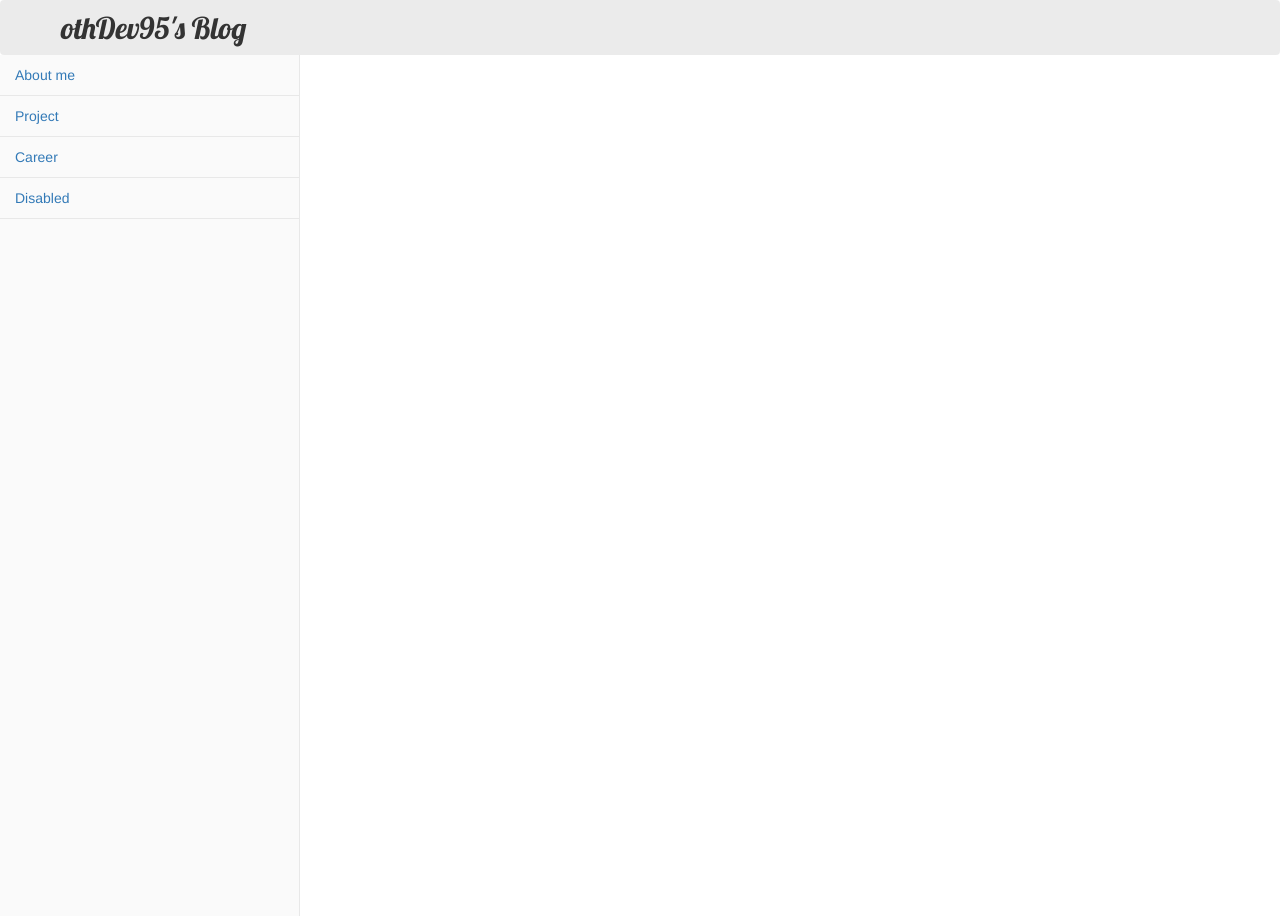
After one commit to ohtaehyun/djangoTest, a Django app: template blog/templates/blog/base.html in a window 1280 px wide. The commit adds this page. Run offline with Django 3.2, Linux system fonts and the light colour scheme; the template is opened without the code that fills it, so the values that code supplies are empty; parts of the project's set-up code (start-up, migrations or seed data) failed here and were passed over; some libraries are stand-ins or nearby versions.

Commit message:
make post link

```diff
--- a/blog/static/blog/blog.css
+++ b/blog/static/css/blog.css
@@ -4,7 +4,9 @@ html, body { height:100%; overflow:hidden }
 .container{
   overflow: hidden;
   margin: 0px;
+  padding: 0px;
 }
+
 .mynav{
   width: 300px;
   height:100vh;
@@ -13,6 +15,7 @@ html, body { height:100%; overflow:hidden }
   display: inline-block;
   float: left;
 }
+
 .navbar{
   font-family: 'Lobster', cursive;
   font-size: 30px;
@@ -20,7 +23,7 @@ html, body { height:100%; overflow:hidden }
   line-height: 55px;
   margin: 0px;
   padding-left: 60px;
-  background-color: rgba(250,0,0,.08);
+  background-color: rgba(0,0,0,.08);
 }
 
 .content{
--- /dev/null
+++ b/blog/templates/blog/base.html
@@ -0,0 +1,50 @@
+<!DOCTYPE html>
+
+{% load static %}
+<html lang="ko" dir="ltr">
+  <head>
+    <meta charset="utf-8">
+    <title>othDev95's blog</title>
+        <link rel="stylesheet" href="//maxcdn.bootstrapcdn.com/bootstrap/3.2.0/css/bootstrap.min.css">
+        <link rel="stylesheet" href="//maxcdn.bootstrapcdn.com/bootstrap/3.2.0/css/bootstrap-theme.min.css">
+        <link href='//fonts.googleapis.com/css?family=Lobster&subset=latin,latin-ext' rel='stylesheet' type='text/css'>
+        <link rel="stylesheet" href="{% static 'css/blog.css' %}">
+        <meta name="viewport" content="width=device-width, initial-scale=1">
+  </head>
+  <body>
+    <nav class="navbar navbar-light bg-light">othDev95's Blog</nav>
+
+  <div class="container">
+    <div class="mynav">
+      <ul class="nav flex-column">
+        <li class="nav-item ">
+          <a class="nav-link active" href="#">About me</a>
+        </li>
+        <li class="divider"></li>
+        <li class="nav-item">
+          <a class="nav-link" href="#">Project</a>
+        </li>
+        <li class="divider"></li>
+        <li class="nav-item">
+          <a class="nav-link" href="#">Career</a>
+        </li>
+        <li class="divider"></li>
+        <li class="nav-item">
+          <a class="nav-link disabled" href="#" tabindex="-1" aria-disabled="true">Disabled</a>
+        </li>
+        <li class="divider"></li>
+
+
+      </ul>
+    </div>
+
+      <div class="content container">
+        <div class="row">
+            <div class="col-md-8">
+            {% block content %}
+            {% endblock %}
+            </div>
+        </div>
+      </div>
+  </body>
+</html>
--- a/blog/urls.py
+++ b/blog/urls.py
@@ -2,5 +2,7 @@ from django.urls import path
 from . import views
 
 urlpatterns=[
-    path('',views.post_list, name='post_list')
+    path('',views.post_list, name='post_list'),
+    path('post/<int: pk>/', views.post_detail, name='post_detail'),
+
 ]
--- a/blog/views.py
+++ b/blog/views.py
@@ -1,4 +1,4 @@
-from django.shortcuts import render
+from django.shortcuts import render,get_object_or_404
 from django.utils import timezone
 from .models import Post
 # Create your views here.
@@ -6,3 +6,7 @@ from .models import Post
 def post_list(request):
     posts=Post.objects.filter (published_date__lte=timezone.now()).order_by('published_date')
     return render(request, 'blog/post_list.html', {'posts':posts})
+
+def post_detail(request,pk):
+    post = get_object_or_404(Post,pk=pk)
+    return render(request,'blog/post_detail.html', {'post':post})
```
Also changed, not shown: blog/templates/blog/post_list.html (+11 -27 lines).
